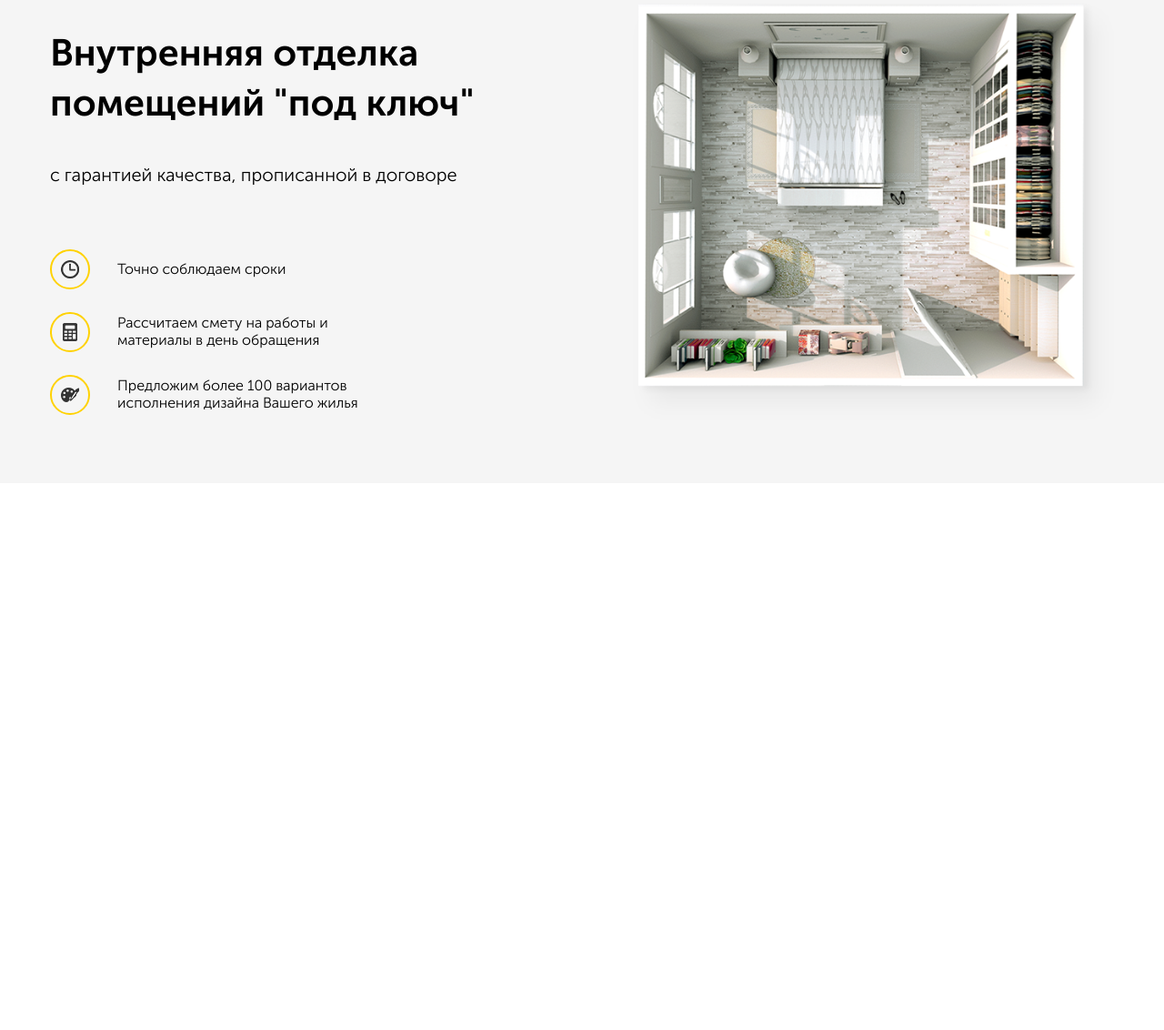
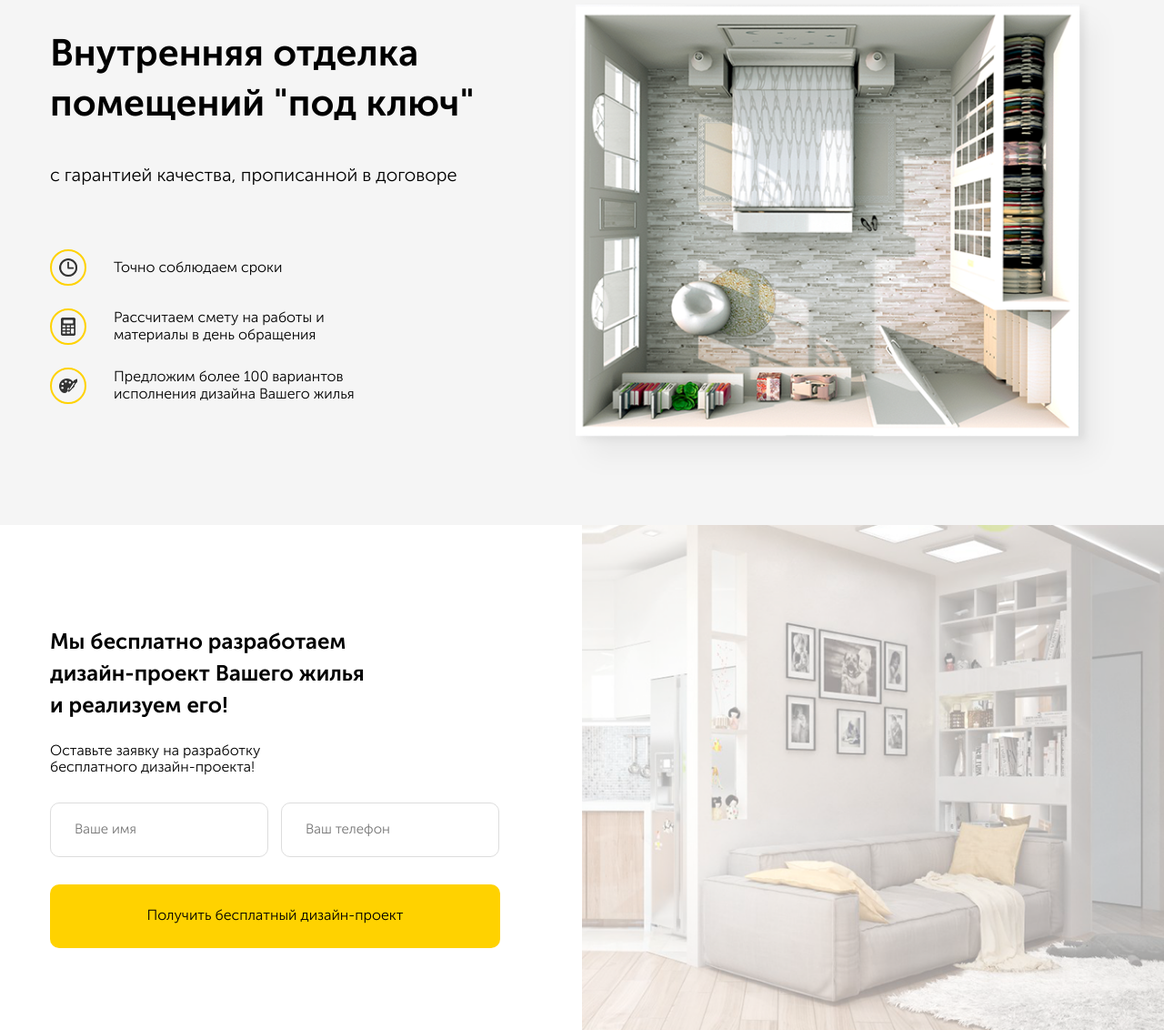
Before and after one commit to V1tyaB0ndarenko/newstart, a plain HTML site: page src/index.html in a window 1280 px wide. Shown: the part 142-1274 px from the top of the page at 91% size. Before the commit the page ends 800 px from the top, so only its background shows below. Drawn offline with Linux system fonts and the light colour scheme.

Commit message:
сверстан блок предложений,добавлен ховер на кнопку

```diff
--- a/src/index.html
+++ b/src/index.html
@@ -81,6 +81,26 @@
       </div>
       <!-- /.container -->
     </section>
+
+    <section class="offer section">
+      <div class="container">
+        <div class="offer-block">
+          <h2 class="section-title offer__title">Мы бесплатно разработаем дизайн-проект Вашего жилья и реализуем его! </h2>
+        <!-- /.section-title -->
+        <span class="section-subtitle offer__subtitle">Оставьте заявку на разработку бесплатного дизайн-проекта!</span>
+        <!-- /.section-subtitle -->
+
+        <form action="#" class="form offer__form" >
+          <input type="text" class="input offer__input" placeholder="Ваше имя">
+          <input type="tel" class="input offer__input" placeholder="Ваш телефон">
+          <button class="button offer__button">Получить бесплатный дизайн-проект</button>
+        </form>
+        <!-- /.offer-block -->
+      </div>
+    </div>
+      <!-- /.container -->
+    </section>
+    <!-- /.offer -->
   </main>
 </body>
 </html>
--- a/src/sass/_colors.sass
+++ b/src/sass/_colors.sass
@@ -1,2 +1,4 @@
 $main-color: #ffd200
 $text-color: #333333
+$secondary: #f5f5f5
+$border-input: #dddddd
--- a/src/sass/_interface.sass
+++ b/src/sass/_interface.sass
@@ -1,3 +1,5 @@
+*
+  box-sizing: border-box
 body
   +reg
 img
@@ -19,3 +21,19 @@ img
   padding: 18px 30px
   outline: none
   cursor: pointer
+  &:hover
+    background-color: lighten($main-color, 10%)
+    cursor: pointer
+.section
+  padding: 90px 0
+  &-title
+    font-size: 24px
+    +bold
+  &-subtitle
+    display: block
+    font-size: 16px
+.input
+  border: 1px solid $border-input
+  padding: 20px 26px
+  font-size: 15px
+  border-radius: 10px
--- a/src/sass/blocks/_hero.sass
+++ b/src/sass/blocks/_hero.sass
@@ -1,11 +1,11 @@
 .hero
   padding: 50px 0
-  background-color: #f5f5f5
+  background-color: $secondary
   &-block
     display: flex
   &-text
     flex-basis: 50%
-    padding-right: 139px
+    padding-right: 100px
     &__title
       font-size: 41px
       font-weight: 800
@@ -24,6 +24,8 @@
       display: flex
       align-items: center
       margin-bottom: 25px
+      &:last-child
+       margin-bottom: 0
     &__image
       width: 40px
       height: 40px
--- /dev/null
+++ b/src/sass/blocks/_offer.sass
@@ -0,0 +1,46 @@
+.offer
+  background: url("../img/offer-bg.png") no-repeat
+  background-size: contain
+  background-position: center right
+  position: relative
+  &:before
+    content: ""
+    width: 50%
+    height: 100%
+    position: absolute
+    top: 0
+    left: 0
+    background-color: #fff
+  &-block
+    width: 50%
+    padding-right: 90px
+    position: relative
+  &__title
+     max-width: 360px
+     line-height: 35px
+     margin-bottom: 24px
+  &__subtitle
+     max-width: 250px
+     margin-bottom: 30px
+  &__input
+    width: 240px
+    margin-bottom: 30px
+    &:first-child
+      margin-right: 10px
+  &__button
+    width: 100%
+    min-height: 70px
+@media (max-width: 1200px)
+  .offer
+    background-size: cover
+    &__input
+      width: 100%
+      margin-bottom: 10px
+    &__button
+      font-size: 13px
+@media (max-width: 768px)
+  .offer
+    background: #fff
+    &-block
+      width: 100%
+      padding-right: 0
--- a/src/sass/style.sass
+++ b/src/sass/style.sass
@@ -3,3 +3,4 @@
 @import "interface"
 @import "blocks/navbar"
 @import "blocks/hero"
+@import "blocks/offer"
```
Also changed, not shown: src/css/style.css, src/img/offer-bg.png (added), 1 other file.
